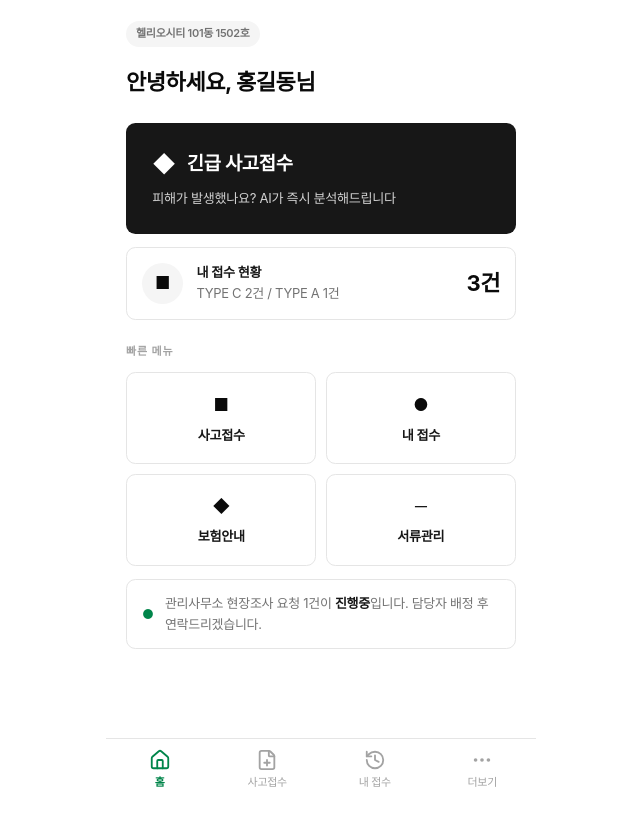
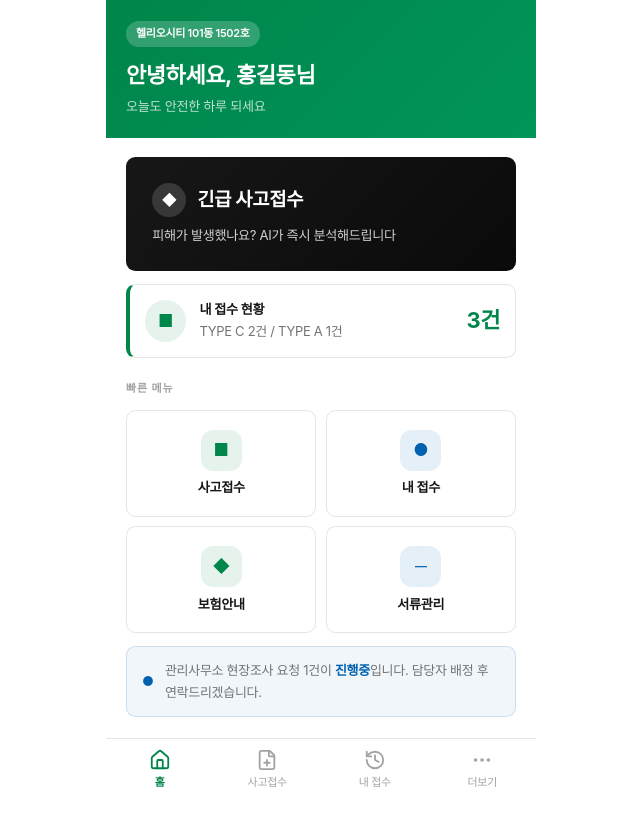
Before and after one commit to aiconsilium-dev/insuretech-resident, a React (Vite) app: page /#/ in a window 1280 px wide. Shown: the whole page, without its empty margins (319-959 px from the left). Built offline with nearby package versions, Linux system fonts and the light colour scheme.

Commit message:
feat: DB손보 컬러 적극 적용 — 그린/블루 그라디언트 헤더, 상태별 컬러 라인, AI 분석 블루 테마

```diff
--- a/src/components/common/Card.tsx
+++ b/src/components/common/Card.tsx
@@ -2,14 +2,14 @@ import { createContext, useContext, type ReactNode } from "react";
 import clsx from "clsx";
 
 interface CardContextValue {
-  variant?: "default" | "outlined" | "elevated";
+  variant?: "default" | "outlined" | "elevated" | "accent" | "info";
 }
 
 const CardContext = createContext<CardContextValue>({});
 
 interface CardProps {
   children: ReactNode;
-  variant?: "default" | "outlined" | "elevated";
+  variant?: "default" | "outlined" | "elevated" | "accent" | "info";
   className?: string;
   onClick?: () => void;
 }
@@ -22,6 +22,8 @@ function Card({ children, variant = "default", className, onClick }: CardProps)
           "card",
           variant === "outlined" && "border border-border shadow-none",
           variant === "elevated" && "shadow-md",
+          variant === "accent" && "border-l-4 border-l-[#00854A] border border-border shadow-none",
+          variant === "info" && "border-l-4 border-l-[#0061AF] border border-border shadow-none",
           onClick && "cursor-pointer active:scale-[0.98] transition-transform",
           className
         )}
--- a/src/components/common/StepIndicator.tsx
+++ b/src/components/common/StepIndicator.tsx
@@ -13,7 +13,9 @@ export default function StepIndicator({ total, current }: Props) {
           key={i}
           className={clsx(
             "h-2 rounded-full transition-all",
-            i === current ? "w-6 bg-[#00854A]" : "w-2 bg-border"
+            i < current ? "w-4 bg-[#00854A]" :
+            i === current ? "w-8 bg-[#0061AF]" :
+            "w-2 bg-border"
           )}
         />
       ))}
--- a/src/pages/HomePage.tsx
+++ b/src/pages/HomePage.tsx
@@ -8,64 +8,120 @@ export default function HomePage() {
   const navigate = useNavigate();
 
   return (
-    <div className="animate-[fadeIn_0.25s_ease] px-[var(--space-page)] pt-[var(--space-page)] pb-24">
-      <div className="mb-5">
-        <Badge variant="gray">{user.apt} {user.dong}동 {user.ho}호</Badge>
+    <div className="animate-[fadeIn_0.25s_ease] pb-24">
+      {/* 인사말 헤더 — DB Green Gradient 배경 */}
+      <div
+        className="px-[var(--space-page)] pt-[var(--space-page)] pb-6"
+        style={{ background: "linear-gradient(135deg, #00854A 0%, #009559 100%)" }}
+      >
+        <div className="mb-3">
+          <Badge className="!bg-white/20 !text-white !border-white/30">{user.apt} {user.dong}동 {user.ho}호</Badge>
         </div>
-      <h1 className="text-[22px] font-bold text-text-heading mb-6 tracking-[-0.02em]">안녕하세요, {user.name}님</h1>
+        <h1 className="text-[22px] font-bold text-white tracking-[-0.02em]">안녕하세요, {user.name}님</h1>
+        <p className="text-sm text-white/75 mt-1">오늘도 안전한 하루 되세요</p>
+      </div>
 
-      {/* CTA Card — 블랙 primary */}
+      <div className="px-[var(--space-page)] pt-5">
+        {/* CTA Card — DB Green 배경 */}
         <div
-        className="bg-primary rounded-[var(--radius-card)] p-7 text-white cursor-pointer transition-all hover:-translate-y-0.5 hover:shadow-[var(--shadow-md)] mb-3.5"
+          className="rounded-[var(--radius-card)] p-7 text-white cursor-pointer transition-all hover:-translate-y-0.5 hover:shadow-[var(--shadow-md)] mb-3.5"
+          style={{ background: "linear-gradient(135deg, #171717 0%, #0a0a0a 100%)" }}
           onClick={() => navigate("/claim")}
         >
           <div className="flex items-center gap-3 mb-2.5">
-          <span className="text-2xl">◆</span>
+            <div className="w-9 h-9 rounded-full bg-white/15 flex items-center justify-center">
+              <span className="text-base">◆</span>
+            </div>
             <h3 className="text-xl font-bold">긴급 사고접수</h3>
           </div>
           <p className="text-sm opacity-80">피해가 발생했나요? AI가 즉시 분석해드립니다</p>
         </div>
 
         {/* Status Card */}
-      <Card variant="outlined" className="mb-3.5" onClick={() => navigate("/myclaims")}>
+        <Card variant="accent" className="mb-3.5" onClick={() => navigate("/myclaims")}>
           <Card.Body className="!py-4 flex items-center gap-3.5">
-          <div className="w-11 h-11 rounded-full bg-bg-secondary flex items-center justify-center shrink-0">
-            <span className="text-text-heading text-lg font-bold">■</span>
+            <div className="w-11 h-11 rounded-full flex items-center justify-center shrink-0" style={{ background: "rgba(0,133,74,0.1)" }}>
+              <span className="text-[#00854A] text-lg font-bold">■</span>
             </div>
             <div className="flex-1">
               <div className="text-sm font-semibold text-text-body">내 접수 현황</div>
               <div className="text-[13px] text-text-muted mt-0.5">TYPE C 2건 / TYPE A 1건</div>
             </div>
-          <div className="text-[22px] font-bold text-text-heading tracking-[-0.5px]">3건</div>
+            <div className="text-[22px] font-bold text-[#00854A] tracking-[-0.5px]">3건</div>
           </Card.Body>
         </Card>
 
         {/* Quick Menu */}
         <div className="section-title mt-6">빠른 메뉴</div>
         <div className="grid grid-cols-2 gap-2.5 mb-3.5">
-        <QuickMenuItem symbol="■" label="사고접수" onClick={() => navigate("/claim")} />
-        <QuickMenuItem symbol="●" label="내 접수" onClick={() => navigate("/myclaims")} />
-        <QuickMenuItem symbol="◆" label="보험안내" onClick={() => navigate("/insurance-info")} />
-        <QuickMenuItem symbol="─" label="서류관리" onClick={() => navigate("/documents")} />
+          <QuickMenuItem
+            symbol="■"
+            label="사고접수"
+            onClick={() => navigate("/claim")}
+            iconBg="rgba(0,133,74,0.1)"
+            iconColor="#00854A"
+          />
+          <QuickMenuItem
+            symbol="●"
+            label="내 접수"
+            onClick={() => navigate("/myclaims")}
+            iconBg="rgba(0,97,175,0.1)"
+            iconColor="#0061AF"
+          />
+          <QuickMenuItem
+            symbol="◆"
+            label="보험안내"
+            onClick={() => navigate("/insurance-info")}
+            iconBg="rgba(0,133,74,0.1)"
+            iconColor="#00854A"
+          />
+          <QuickMenuItem
+            symbol="─"
+            label="서류관리"
+            onClick={() => navigate("/documents")}
+            iconBg="rgba(0,97,175,0.1)"
+            iconColor="#0061AF"
+          />
         </div>
 
-      {/* Alert */}
-      <Card variant="outlined" className="mb-3.5">
-        <Card.Body className="flex items-center gap-3 !py-3.5">
-          <span className="text-accent text-sm shrink-0">●</span>
+        {/* Alert — DB Blue 연한 배경 */}
+        <div
+          className="rounded-[var(--radius-card)] border mb-3.5"
+          style={{ background: "rgba(0,97,175,0.06)", borderColor: "rgba(0,97,175,0.15)" }}
+        >
+          <div className="flex items-center gap-3 px-4 py-3.5">
+            <span className="shrink-0 text-[#0061AF] text-sm">●</span>
             <span className="text-[13px] text-text-muted leading-relaxed">
-            관리사무소 현장조사 요청 1건이 <b className="text-text-body">진행중</b>입니다. 담당자 배정 후 연락드리겠습니다.
+              관리사무소 현장조사 요청 1건이 <b className="text-[#0061AF]">진행중</b>입니다. 담당자 배정 후 연락드리겠습니다.
             </span>
-        </Card.Body>
-      </Card>
+          </div>
+        </div>
+      </div>
     </div>
   );
 }
 
-function QuickMenuItem({ symbol, label, onClick }: { symbol: string; label: string; onClick: () => void }) {
+function QuickMenuItem({
+  symbol,
+  label,
+  onClick,
+  iconBg,
+  iconColor,
+}: {
+  symbol: string;
+  label: string;
+  onClick: () => void;
+  iconBg: string;
+  iconColor: string;
+}) {
   return (
     <Card variant="outlined" className="text-center !py-5 !px-3" onClick={onClick}>
-      <div className="text-text-heading text-lg mx-auto mb-2">{symbol}</div>
+      <div
+        className="w-11 h-11 rounded-[12px] flex items-center justify-center text-lg mx-auto mb-2"
+        style={{ background: iconBg, color: iconColor }}
+      >
+        {symbol}
+      </div>
       <span className="block text-sm font-semibold text-text-body">{label}</span>
     </Card>
   );
--- a/src/pages/MorePage.tsx
+++ b/src/pages/MorePage.tsx
@@ -1,49 +1,74 @@
 import { useApp } from "@/contexts/AppContext";
 import List from "@/components/common/List";
 import { useNavigate } from "react-router-dom";
+
+const MENU_ITEMS = [
+  {
+    symbol: "◆",
+    label: "보험안내",
+    desc: "내가 받을 수 있는 보상 확인",
+    route: "/insurance-info",
+    iconBg: "rgba(0,133,74,0.1)",
+    iconColor: "#00854A",
+  },
+  {
+    symbol: "─",
+    label: "서류관리",
+    desc: "건축물대장, 등기부등본 제출",
+    route: "/documents",
+    iconBg: "rgba(0,97,175,0.1)",
+    iconColor: "#0061AF",
+  },
+  {
+    symbol: "●",
+    label: "프로필",
+    desc: "내 정보 확인",
+    route: "/profile",
+    iconBg: "rgba(0,133,74,0.1)",
+    iconColor: "#00854A",
+  },
+];
 
 export default function MorePage() {
   const { user } = useApp();
   const navigate = useNavigate();
 
   return (
-    <div className="animate-[fadeIn_0.25s_ease] px-[var(--space-page)] pt-[var(--space-page)] pb-24">
-      {/* Profile */}
-      <div className="text-center py-8">
-        <div className="w-[72px] h-[72px] rounded-full bg-bg-secondary flex items-center justify-center mx-auto mb-3.5 text-3xl font-bold text-text-dim">
+    <div className="animate-[fadeIn_0.25s_ease] pb-24">
+      {/* 프로필 — DB Green 배경 카드 */}
+      <div
+        className="px-[var(--space-page)] pt-[var(--space-page)] pb-8 text-center"
+        style={{ background: "linear-gradient(135deg, #00854A 0%, #009559 100%)" }}
+      >
+        <div className="w-[72px] h-[72px] rounded-full bg-white/20 flex items-center justify-center mx-auto mb-3.5 text-3xl font-bold text-white">
           {user.name.charAt(0)}
         </div>
-        <div className="text-xl font-bold text-text-heading mb-1">{user.name}</div>
-        <div className="text-sm text-text-muted">{user.apt} {user.dong}동 {user.ho}호</div>
+        <div className="text-xl font-bold text-white mb-1">{user.name}</div>
+        <div className="text-sm text-white/75">{user.apt} {user.dong}동 {user.ho}호</div>
       </div>
 
       {/* Menu */}
-      <List className="border border-border">
-        <List.Item onClick={() => navigate("/insurance-info")}>
-          <div className="w-[22px] h-[22px] text-text-muted shrink-0 flex items-center justify-center">◆</div>
-          <div className="flex-1">
-            <h4 className="text-[15px] font-semibold text-text-body mb-0.5">보험안내</h4>
-            <p className="text-[13px] text-text-muted">내가 받을 수 있는 보상 확인</p>
-          </div>
-          <svg className="text-text-dim" width="16" height="16" viewBox="0 0 24 24" fill="none" stroke="currentColor" strokeWidth="2"><polyline points="9 18 15 12 9 6" /></svg>
-        </List.Item>
-        <List.Item onClick={() => navigate("/documents")}>
-          <div className="w-[22px] h-[22px] text-text-muted shrink-0 flex items-center justify-center">─</div>
-          <div className="flex-1">
-            <h4 className="text-[15px] font-semibold text-text-body mb-0.5">서류관리</h4>
-            <p className="text-[13px] text-text-muted">건축물대장, 등기부등본 제출</p>
-          </div>
-          <svg className="text-text-dim" width="16" height="16" viewBox="0 0 24 24" fill="none" stroke="currentColor" strokeWidth="2"><polyline points="9 18 15 12 9 6" /></svg>
-        </List.Item>
-        <List.Item onClick={() => navigate("/profile")}>
-          <div className="w-[22px] h-[22px] text-text-muted shrink-0 flex items-center justify-center">●</div>
-          <div className="flex-1">
-            <h4 className="text-[15px] font-semibold text-text-body mb-0.5">프로필</h4>
-            <p className="text-[13px] text-text-muted">내 정보 확인</p>
-          </div>
-          <svg className="text-text-dim" width="16" height="16" viewBox="0 0 24 24" fill="none" stroke="currentColor" strokeWidth="2"><polyline points="9 18 15 12 9 6" /></svg>
-        </List.Item>
-      </List>
+      <div className="px-[var(--space-page)] pt-5">
+        <List className="border border-border">
+          {MENU_ITEMS.map((item) => (
+            <List.Item key={item.route} onClick={() => navigate(item.route)}>
+              <div
+                className="w-9 h-9 rounded-[10px] flex items-center justify-center shrink-0 text-base"
+                style={{ background: item.iconBg, color: item.iconColor }}
+              >
+                {item.symbol}
+              </div>
+              <div className="flex-1">
+                <h4 className="text-[15px] font-semibold text-text-body mb-0.5">{item.label}</h4>
+                <p className="text-[13px] text-text-muted">{item.desc}</p>
+              </div>
+              <svg className="text-text-dim" width="16" height="16" viewBox="0 0 24 24" fill="none" stroke="currentColor" strokeWidth="2">
+                <polyline points="9 18 15 12 9 6" />
+              </svg>
+            </List.Item>
+          ))}
+        </List>
+      </div>
     </div>
   );
 }
```
Also changed, not shown: src/components/common/AIAnalysis.tsx (+15 -5 lines), src/components/common/ResultCard.tsx (+13 -4 lines), src/index.css (+9 -9 lines), src/pages/HistoryPage.tsx (+40 -11 lines). Lines whose indentation alone changed are shown as unchanged.
